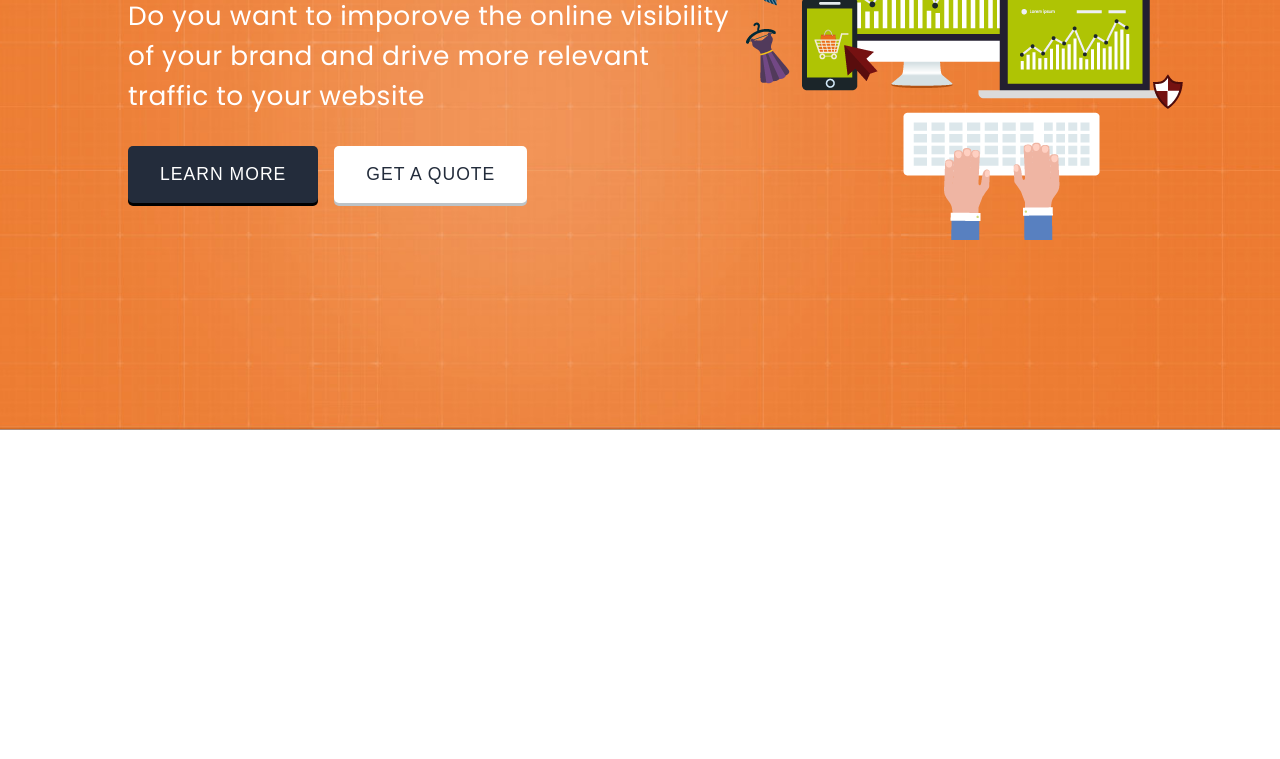
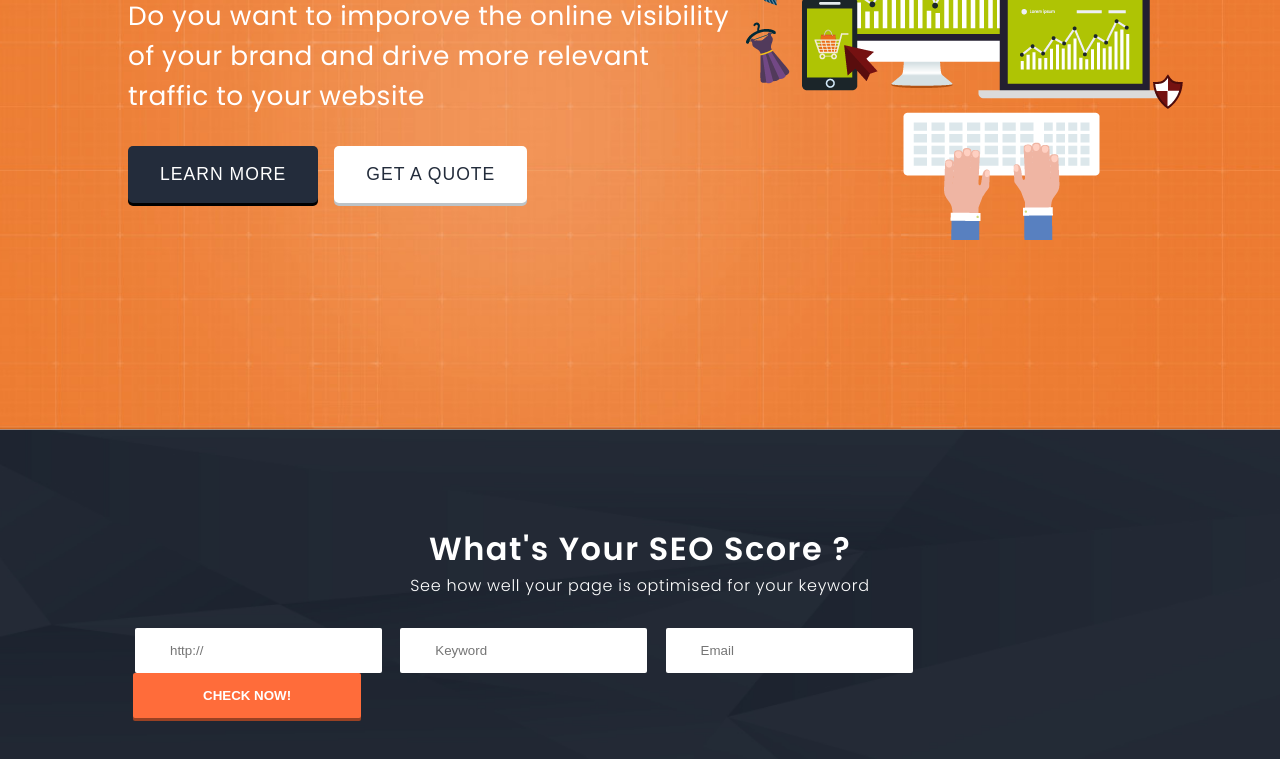
Before and after one commit to ahsan2001monjurul/infinity, a plain HTML site: page index.html in a window 1280 px wide. Shown: the part 373-1132 px from the top of the page. Before the commit the page ends 803 px from the top, so only its background shows below. Drawn offline with Linux system fonts and the light colour scheme.

Commit message:
blackForm

```diff
--- a/index.html
+++ b/index.html
@@ -72,9 +72,26 @@
             </div>
         </section>
         <!-- ------black-bg-img------ -->
-        <section class="black">
+        <section class="blackbg">
+
+            <div class="container black">
+                <p class="blackparahead">What's Your SEO Score ?</p>
+                <p class="blackpara">See how well your page is optimised for your keyword</p>
+
+                <div class="bgform">
+                    <input type="text" name="link" placeholder="http://">
+                    <input type="text" name="keyword" placeholder="Keyword">
+                    <input type="email" name="email" placeholder="Email">
+                    <button type="submit">
+                        CHECK NOW!
+                    </button>
+                </div>
+
+
+            </div>
 
         </section>
+        <!-- -----WELCOME PART------- -->
 
     </header>
 
--- a/style.css
+++ b/style.css
@@ -13,6 +13,7 @@
     --color6: #2f3542;
     --color7: #bdc3c7;
     --color8: #994123;
+    --color9: #181818;
 }
 body{
     font-family: 'Poppins', sans-serif;
@@ -197,9 +198,57 @@ body{
     padding-top: 70px;
 }
 
+/* ------blak bg container------ */
 
+.blackbg{
+    background-image: url(./img/bg2.jpg);
+    height: 55vh;
+    background-repeat: no-repeat;
+    background-size: cover;
+    background-position: center;
+}
+.blackparahead{
+    padding-top: 95px;
+    font-size: 2em;
+    font-weight: 600;
+    color: var(--color1);
+    letter-spacing: 1.5px;
+    text-align: center;
+}
+.blackpara{
+    font-size: 1em;
+    font-weight: 300;
+    color: var(--color1);
+    letter-spacing: .7px;
+    text-align: center;
+}
+.bgform{
+    padding-top: 30px;
+}
+.bgform input{
+    margin: 0px 7px;
+    padding: 15px 35px;
+    border: none;
+    border-radius: 2px;
+}
+.bgform button{
+    padding: 15px 70px;
+    border-radius: 2px;
+    border: none;
+    background-color: var(--color3);
+    color: var(--color1);
+    font-weight: 700;
+    margin-left: 5px;
+    box-shadow: 0px 3px var(--color8);
+    transition: all 350ms;
+}
+.bgform button:hover{
+    background-color: var(--color2);
+    color: var(--color1);
+    box-shadow: 0px 3px var(--color9);
+}
 
-
+/* -----WELCOME-CONTAINER------ */
 
 
 
```
